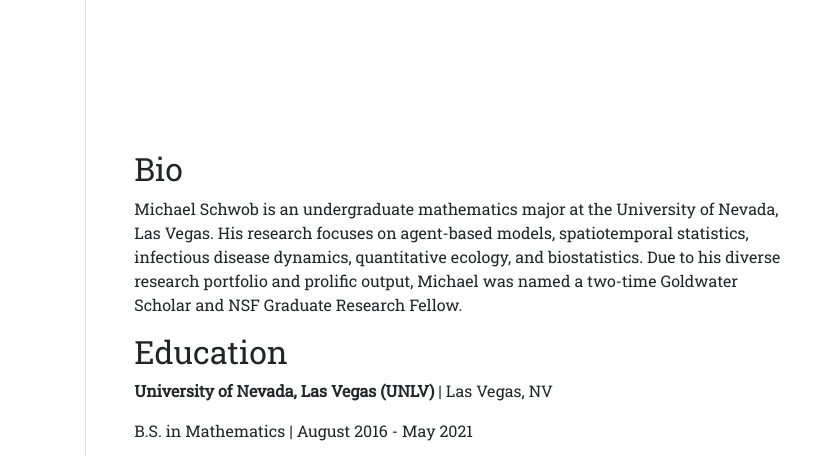
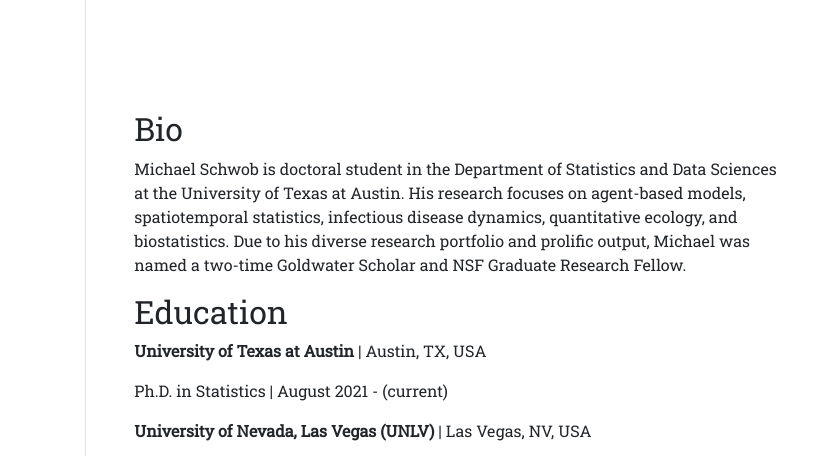
Before and after one commit to rebeccaknowlton/rebeccaknowlton.github.io, a plain HTML site: page index.html in a window 1280 px wide. Shown: the top 456 px of the page, 448-1280 px from the left. Drawn offline with nearby package versions, Linux system fonts and the light colour scheme.

Commit message:
Updated stuff
Updated email link, added academic affiliation, updated bio

```diff
--- a/index.html
+++ b/index.html
@@ -56,7 +56,7 @@
                     </a>
                   </li>
                                     <li class="list-inline-item">
-                    <a href=mailto:schwom1@unlv.nevada.edu>
+                    <a href=mailto:schwob@utexas.edu>
                       <button type="button" class="btn btn-outline-dark mb-2">
                         Email
                       </button>
@@ -72,11 +72,13 @@
           <div class="my-5" id="content">
             <div id="bio" class="section level2">
             <h2>Bio</h2>
-            <p>Michael Schwob is an undergraduate mathematics major at the University of Nevada, Las Vegas. His research focuses on agent-based models, spatiotemporal statistics, infectious disease dynamics, quantitative ecology, and biostatistics. Due to his diverse research portfolio and prolific output, Michael was named a two-time Goldwater Scholar and NSF Graduate Research Fellow.</p>
+            <p>Michael Schwob is doctoral student in the Department of Statistics and Data Sciences at the University of Texas at Austin. His research focuses on agent-based models, spatiotemporal statistics, infectious disease dynamics, quantitative ecology, and biostatistics. Due to his diverse research portfolio and prolific output, Michael was named a two-time Goldwater Scholar and NSF Graduate Research Fellow.</p>
             </div>
             <div id="education" class="section level2">
             <h2>Education</h2>
-            <p><strong>University of Nevada, Las Vegas (UNLV)</strong> | Las Vegas, NV</p>
+            <p><strong>University of Texas at Austin</strong> | Austin, TX, USA</p>
+            <p>Ph.D. in Statistics | August 2021 - (current) </p>
+            <p><strong>University of Nevada, Las Vegas (UNLV)</strong> | Las Vegas, NV, USA</p>
             <p>B.S. in Mathematics | August 2016 - May 2021</p>
             </div>
             <div id="experience" class="section level2">
```
